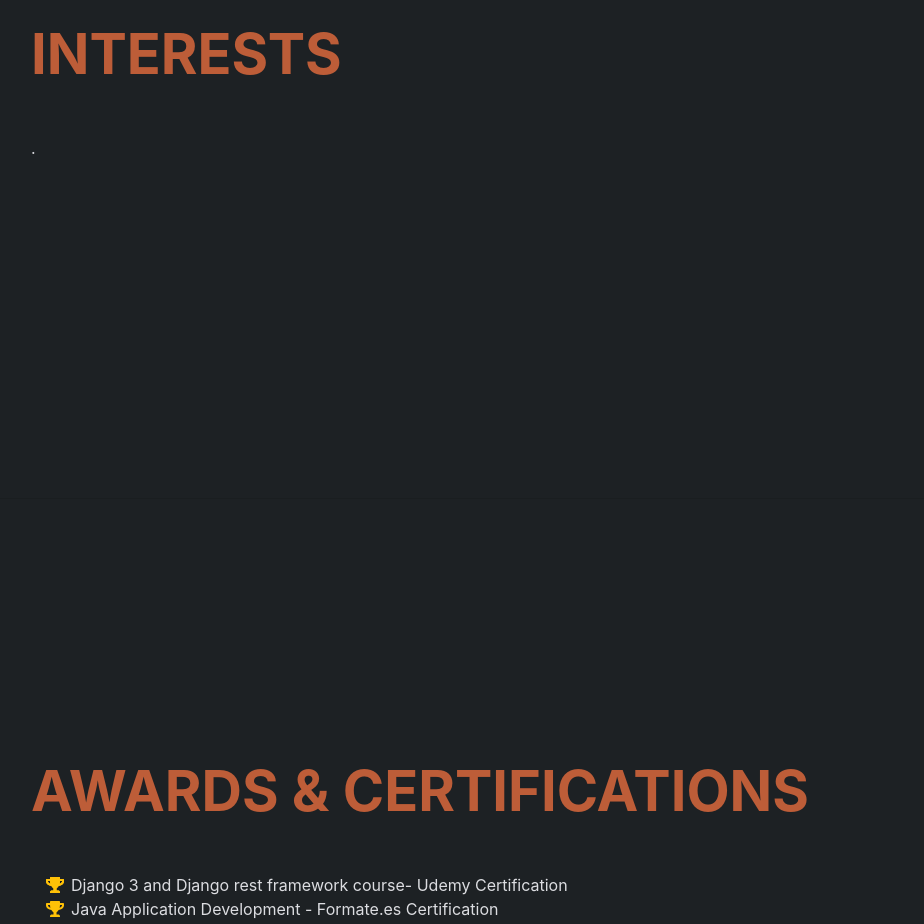
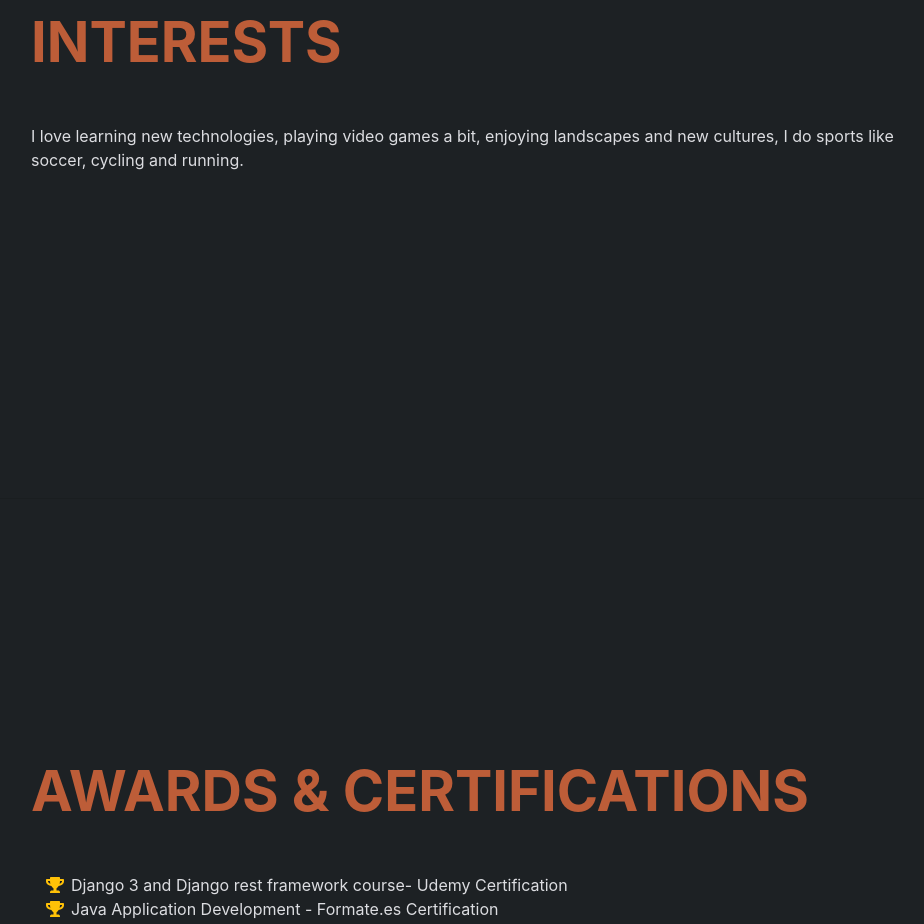
Before and after one commit to neldis93/Resume, a website: page src/public/index.html in a window 1280 px wide. Shown: the part 3900-4824 px from the top of the page, without its empty margins (289-1213 px from the left). Drawn offline with nearby package versions, Linux system fonts and the light colour scheme; a web font is replaced by a local one.

Commit message:
modification 2 index.html

```diff
--- a/src/public/index.html
+++ b/src/public/index.html
@@ -165,7 +165,7 @@
             <section class="resume-section" id="interests">
                 <div class="resume-section-content">
                     <h2 class="mb-5" style="color: #bd5d38;"> Interests</h2>
-                    <p>.</p>
+                    <p>I love learning new technologies, playing video games a bit, enjoying landscapes and new cultures, I do sports like soccer, cycling and running.</p>
                     <p class="mb-0"></p>
                 </div>
             </section>
@@ -175,10 +175,6 @@
                 <div class="resume-section-content">
                     <h2 class="mb-5" style="color: #bd5d38;">Awards & Certifications</h2>
                     <ul class="fa-ul mb-0">
-                        <li>
-                            <span class="fa-li text-primary"><i class="fas fa-trophy text-warning"></i></span>
-
-                        </li>
                         <li>
                             <span class="fa-li"><i class="fas fa-trophy text-warning"></i></span>
                             Django 3 and Django rest framework course- Udemy Certification
```
